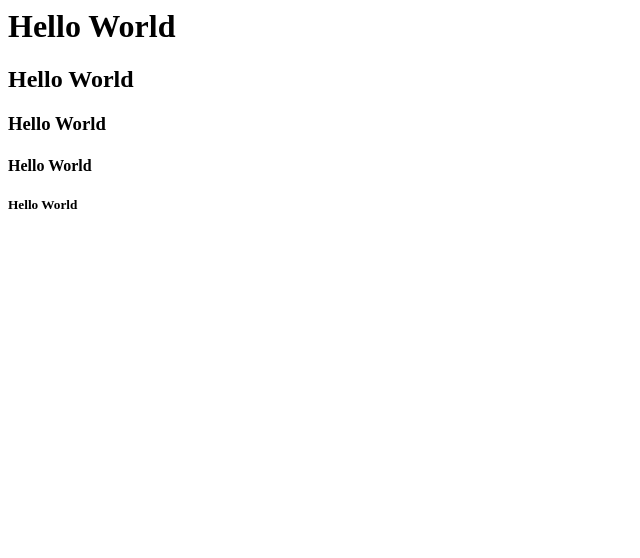
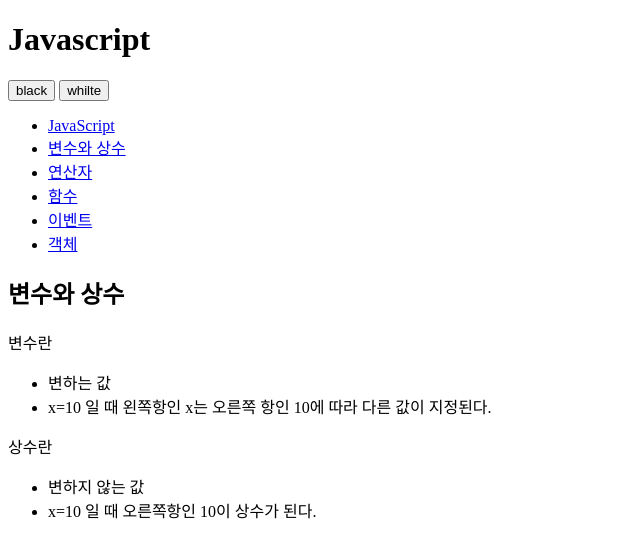
Before and after one commit to gkehd1024/opentutorials, a plain HTML site: page index.html in a window 1280 px wide. Shown: the whole page, without its empty margins (0-640 px from the left). Drawn offline with Linux system fonts and the light colour scheme.

Commit message:
html5를 배우다

```diff
--- a/index.html
+++ b/index.html
@@ -1,5 +1,44 @@
-<h1>Hello World</h1>
-<h2>Hello World</h2>
-<h3>Hello World</h3>
-<h4>Hello World</h4>
-<h5>Hello World</h5>
+<!DOCTYPE  html>
+<html>
+	<head>
+		<meta charset="UTF-8"/> <!-- 얘 넣으면 한글이 안깨져-->
+		<link rel="icon" type="image/x-icon" href="https://github.com//favicon.ico" />
+		<title>Mirim coding</title>
+	</head>
+	<body id="body">
+		<div>
+			<header>
+				<h1>Javascript</h1>
+			</header>
+			<div id="toolbar">
+				<input type="button" value="black" />
+				<input type="button" value="whilte"/>
+			</div>
+		</div>
+		<nav>
+			<ul>
+				<li><a href="http://opentutorials.org/course/49/17">JavaScript</a></li>
+				<li><a href="http://opentutorials.org/course/49/16">변수와 상수</a></li>
+				<li><a href="http://opentutorials.org/course/49/18">연산자</a></li>
+				<li><a href="http://opentutorials.org/course/49/19">함수</a></li>
+				<li><a href="http://opentutorials.org/course/49/20">이벤트</a></li>
+				<li><a href="http://opentutorials.org/course/49/21">객체</a></li>
+			</ul>
+		</nav>
+		<article>
+			<h2>변수와 상수</h2>
+			<div>
+				<p>변수란</p>
+				<ul>
+					<li>변하는 값</li>
+					<li>x=10 일 때 왼쪽항인 x는 오른쪽 항인 10에 따라 다른 값이 지정된다.</li>
+				</ul>
+				<p>상수란</p>
+				<ul>
+					<li>변하지 않는 값</li>
+					<li>x=10 일 때 오른쪽항인 10이 상수가 된다.</li>
+				</ul>
+			</div>
+		</article>
+	</body>
+</html>
```
